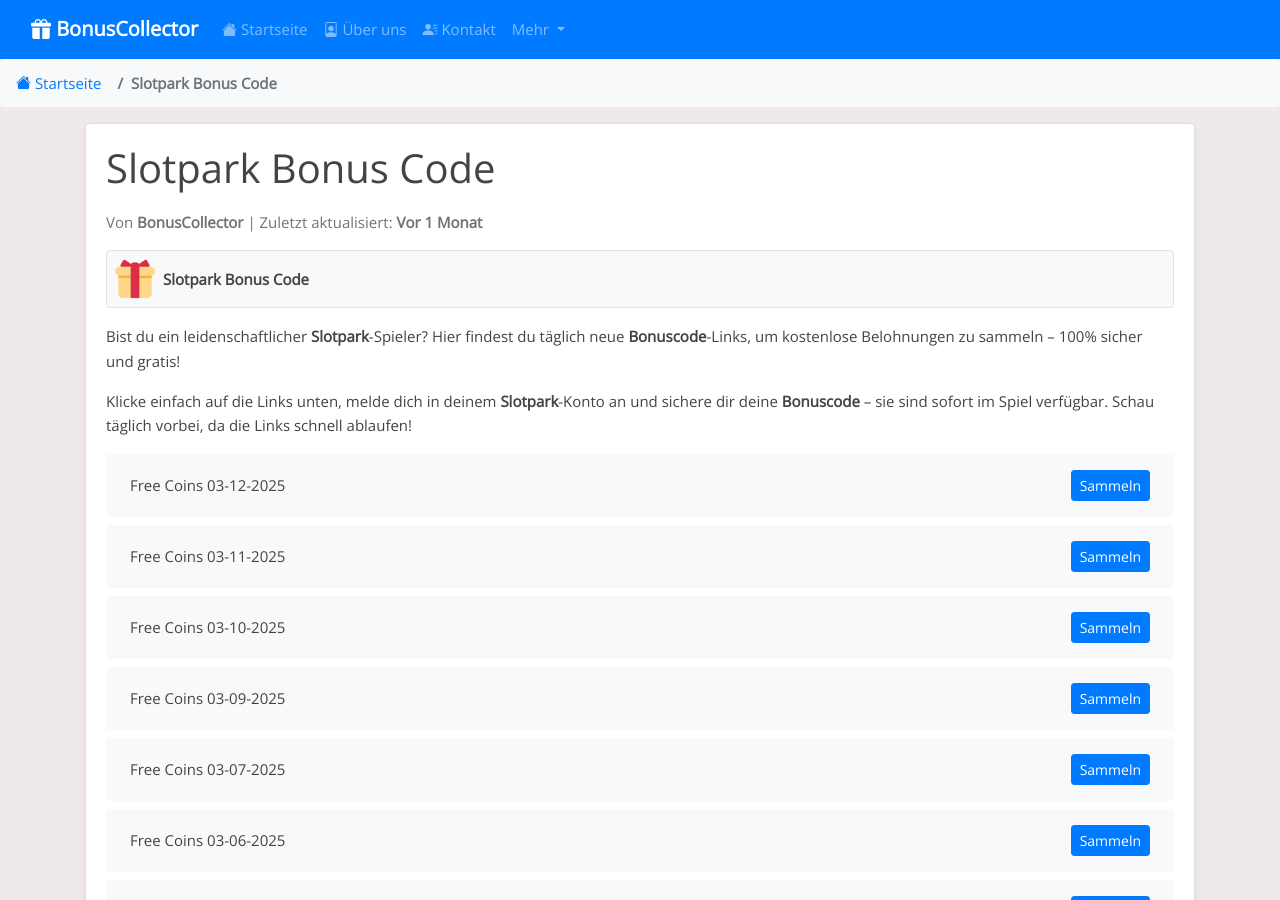
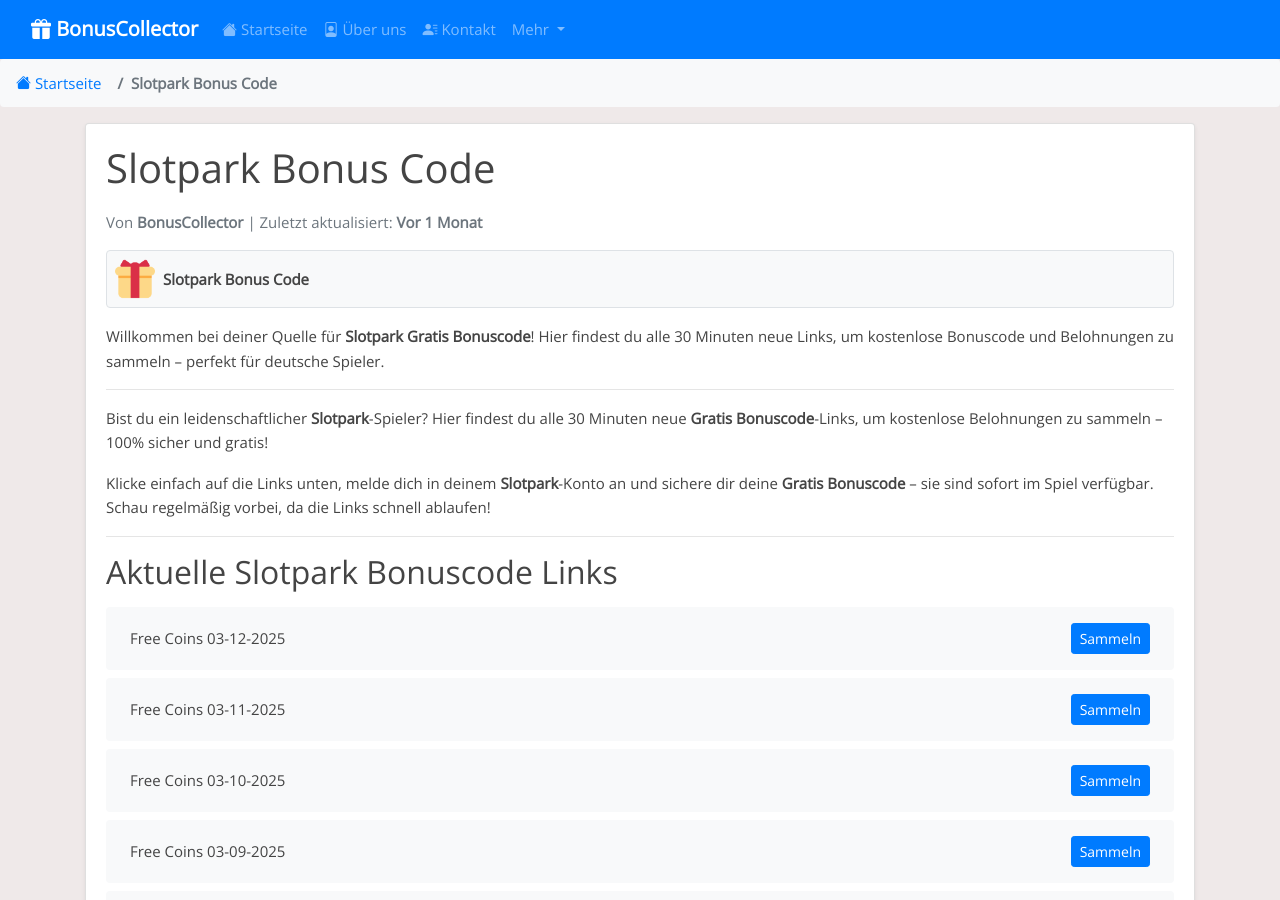
Before and after one commit to Prollad99/bs-de, a Jekyll site: the page built from _posts/2025-01-19-slotpark.md, in a window 1280 px wide and 900 px high. Built offline with Jekyll 4.4.1, drawn with Linux system fonts in a browser that asks for light colours.

Commit message:
Update slotpark reward links, content, and last modified date

```diff
--- a/_includes/slotpark_post.html
+++ b/_includes/slotpark_post.html
@@ -1,3 +1,11 @@
-Bist du ein leidenschaftlicher **Slotpark**-Spieler? Hier findest du täglich neue **Bonuscode**-Links, um kostenlose Belohnungen zu sammeln – 100% sicher und gratis!
+Willkommen bei deiner Quelle für **Slotpark Gratis Bonuscode**! Hier findest du alle 30 Minuten neue Links, um kostenlose Bonuscode und Belohnungen zu sammeln – perfekt für deutsche Spieler.
 
-Klicke einfach auf die Links unten, melde dich in deinem **Slotpark**-Konto an und sichere dir deine **Bonuscode** – sie sind sofort im Spiel verfügbar. Schau täglich vorbei, da die Links schnell ablaufen!
+---
+
+Bist du ein leidenschaftlicher **Slotpark**-Spieler? Hier findest du alle 30 Minuten neue **Gratis Bonuscode**-Links, um kostenlose Belohnungen zu sammeln – 100% sicher und gratis!
+
+Klicke einfach auf die Links unten, melde dich in deinem **Slotpark**-Konto an und sichere dir deine **Gratis Bonuscode** – sie sind sofort im Spiel verfügbar. Schau regelmäßig vorbei, da die Links schnell ablaufen!
+
+---
+
+## Aktuelle Slotpark Bonuscode Links
```
